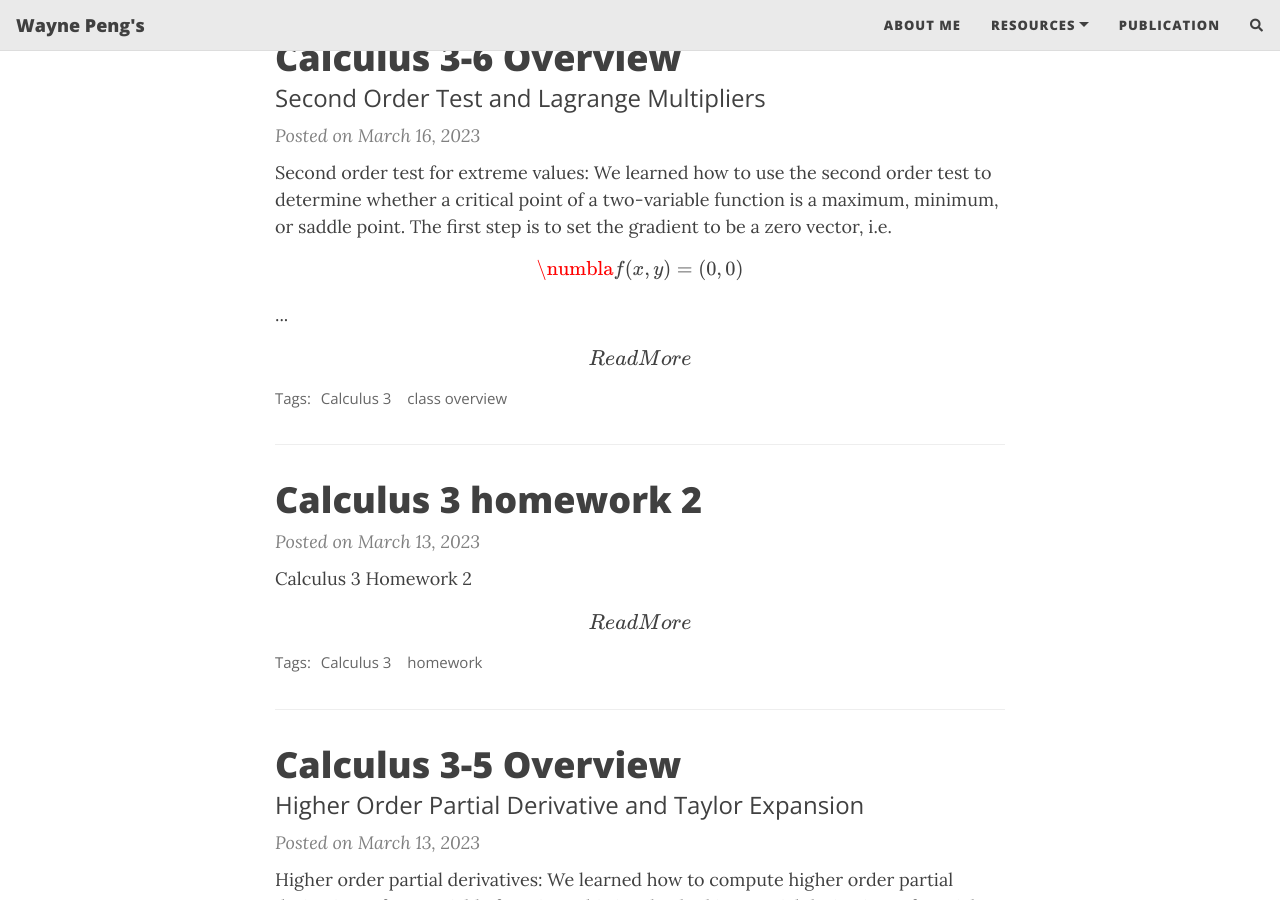
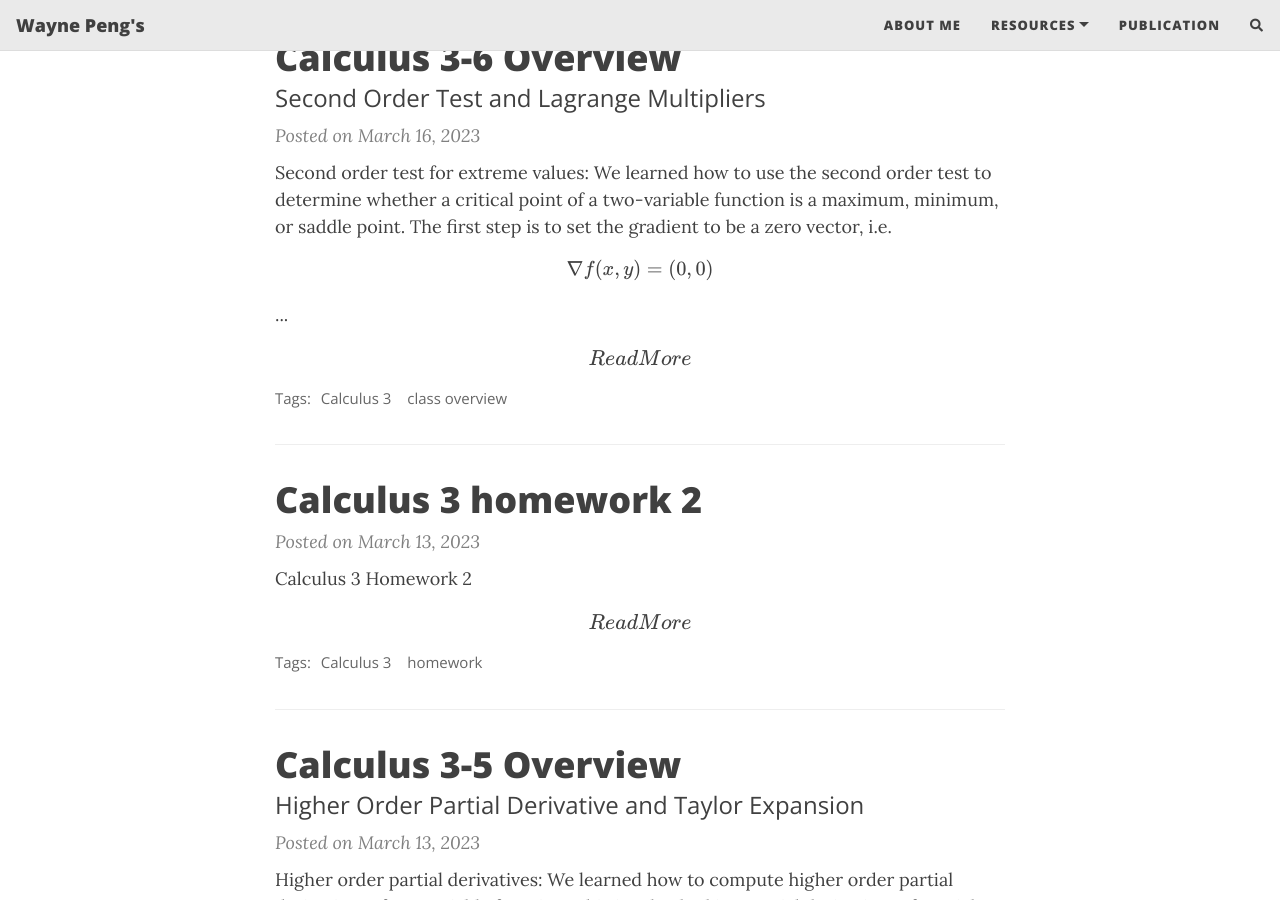
Before and after one commit to junwenwaynepeng/junwenwaynepeng.github.io, a Jekyll site: the page built from index.html, in a window 1280 px wide and 900 px high, scrolled down 301 px. Built offline with Jekyll 4.4.1, drawn with Linux system fonts in a browser that asks for light colours; nearby versions of some CDN libraries; formulas are drawn with MathJax 3; the list of posts is cut into pages by our own code; comment, search, counter and statistics services are not loaded.

Commit message:
fix typo

```diff
--- a/_posts/2023-03-16-Calculus-3-6-overview.md
+++ b/_posts/2023-03-16-Calculus-3-6-overview.md
@@ -4,9 +4,9 @@
 tags: ["Calculus 3", "class overview"]
 ---
 1. Second order test for extreme values: We learned how to use the second order test to determine whether a critical point of a two-variable function is a maximum, minimum, or saddle point. The first step is to set the gradient to be a zero vector, i.e.
-\[\numbla f(x,y) = (0,0)\]
+\[\nabla f(x,y) = (0,0)\]
 in order to find critical points. Then we compute its discriminant, namely
-\[ D(x,y) = \left|\begin{matrix}\dfrac{\partial^2 f}{\partial x^2} & \dfrac{\partial^2 f}{\partial x\partial y}\end{matrix}\\ \dfrac{\partial^2 f}{\partial x\partial y} & \dfrac{\partial^2 f}{\partial y^2}\end{matrix}\right|(x,y).\]
+\[ D(x,y) = \left|\begin{matrix}\dfrac{\partial^2 f}{\partial x^2} & \dfrac{\partial^2 f}{\partial x\partial y}\\ \dfrac{\partial^2 f}{\partial x\partial y} & \dfrac{\partial^2 f}{\partial y^2}\end{matrix}\right|(x,y).\]
 Suppose $(a,b)$ is a critical point, then we can say:
 * $f$ has a minimum at $(a,b)$ if $D(a,b)>0$ and $\dfrac{\partial^2 f}{\partial x^2}>0$.
 * $f$ has a maximum at $(a,b)$ if $D(a,b)>0$ and $\dfrac{\partial^2 f}{\partial x^2}<0$.
@@ -16,5 +16,5 @@
 2. Least squares method: We applied the second order test to deduce a formula for the least squares method. The game theory in the textbook is also a very interesting application of the second-order test and worth reading.
 
 3. Constrained optimization with Lagrange multipliers: We introduced the method of Lagrange multipliers for finding extreme values of a function subject to constraints. We also discussed the interpretation of the Lagrange multipliers in terms of the geometry of the problem and learned how to set up the Lagrange equations and how to solve them to find the extreme values of the function. To summarize this method, if we want to find the extreme values of a function $g(x,y)$ subject to a constrain $f(x,y)=0$, the critical points $(a,b)$ are solutions of the following system of equations
-\[\begin{cases}\numbla g= \lambda\numbla f\\ f(x,y)=0\end{cases}.\]
+\[\begin{cases}\nabla g= \lambda\nabla f\\ f(x,y)=0\end{cases}.\]
 The $\lambda$ is called *Lagrange multiplier* which is also an unknown in the equestion.
```
